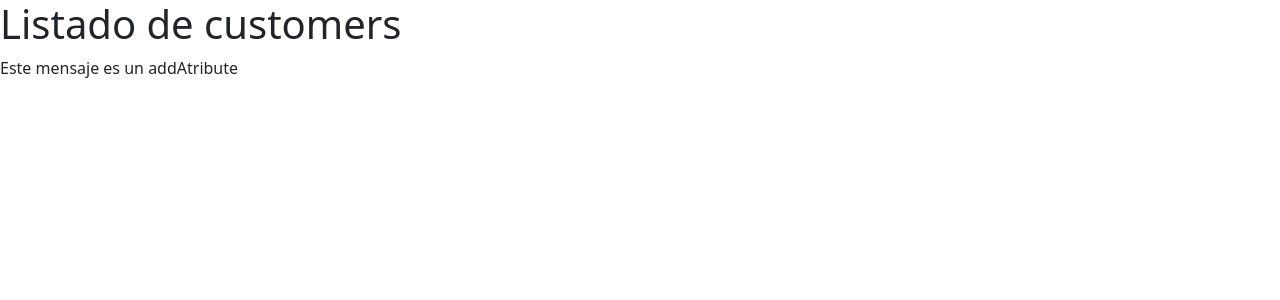
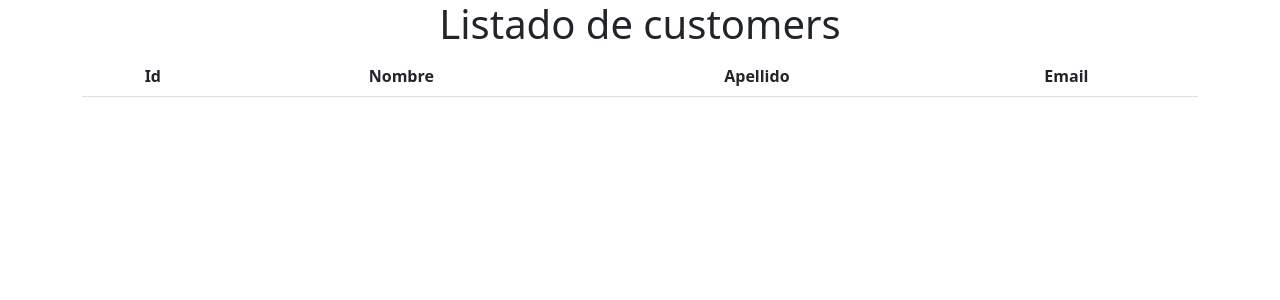
Before and after one commit to MdelolmoCode/java-ecommerce-ADECCO, a Spring Boot app: page /customers in a window 1280 px wide. Shown: the top 300 px of the page. Run offline with Spring Boot 4, Linux system fonts and the light colour scheme; lists and menus that the app fills with data are empty; some libraries are stand-ins or nearby versions.

Commit message:
crear tabla customer-list

```diff
--- a/src/main/resources/templates/customer-list.html
+++ b/src/main/resources/templates/customer-list.html
@@ -7,20 +7,36 @@
     <link rel="stylesheet" th:href="@{/webjars/bootstrap/css/bootstrap.min.css}"/>
 </head>
 <body>
-<h1>Listado de customers</h1>
 
-<p th:text="${message}"></p>
-<ul>
 
-    <li th:each="customer: ${customers}">
-        <span><strong>Nombre: </strong></span>
-        <span th:text="${customer.getName()}"></span>
-        <span th:text="${customer.getSurname()}"></span>
-        <span><strong>Email: </strong></span>
-        <span th:text="${customer.getEmail()}"></span>
+<div class="container text-center">
+    <div class="row">
+        <h1>Listado de customers</h1>
+        <div class="col">
+            <table class="table">
+                <thead>
+                <tr>
+                    <th scope="col">Id</th>
+                    <th scope="col">Nombre</th>
+                    <th scope="col">Apellido</th>
+                    <th scope="col">Email</th>
+                </tr>
+                </thead>
+                <tbody>
+                <tr th:each="customer: ${customers}">
 
-    </li>
+                    <td th:text="${customer.getId()}"></td>
+                    <td th:text="${customer.getName()}"></td>
+                    <td th:text="${customer.getSurname()}"></td>
+                    <td th:text="${customer.getEmail()}"></td>
+                </tr>
 
-</ul>
+                </tbody>
+            </table>
+
+    </div>
+</div>
+
+
 </body>
 </html>
```
